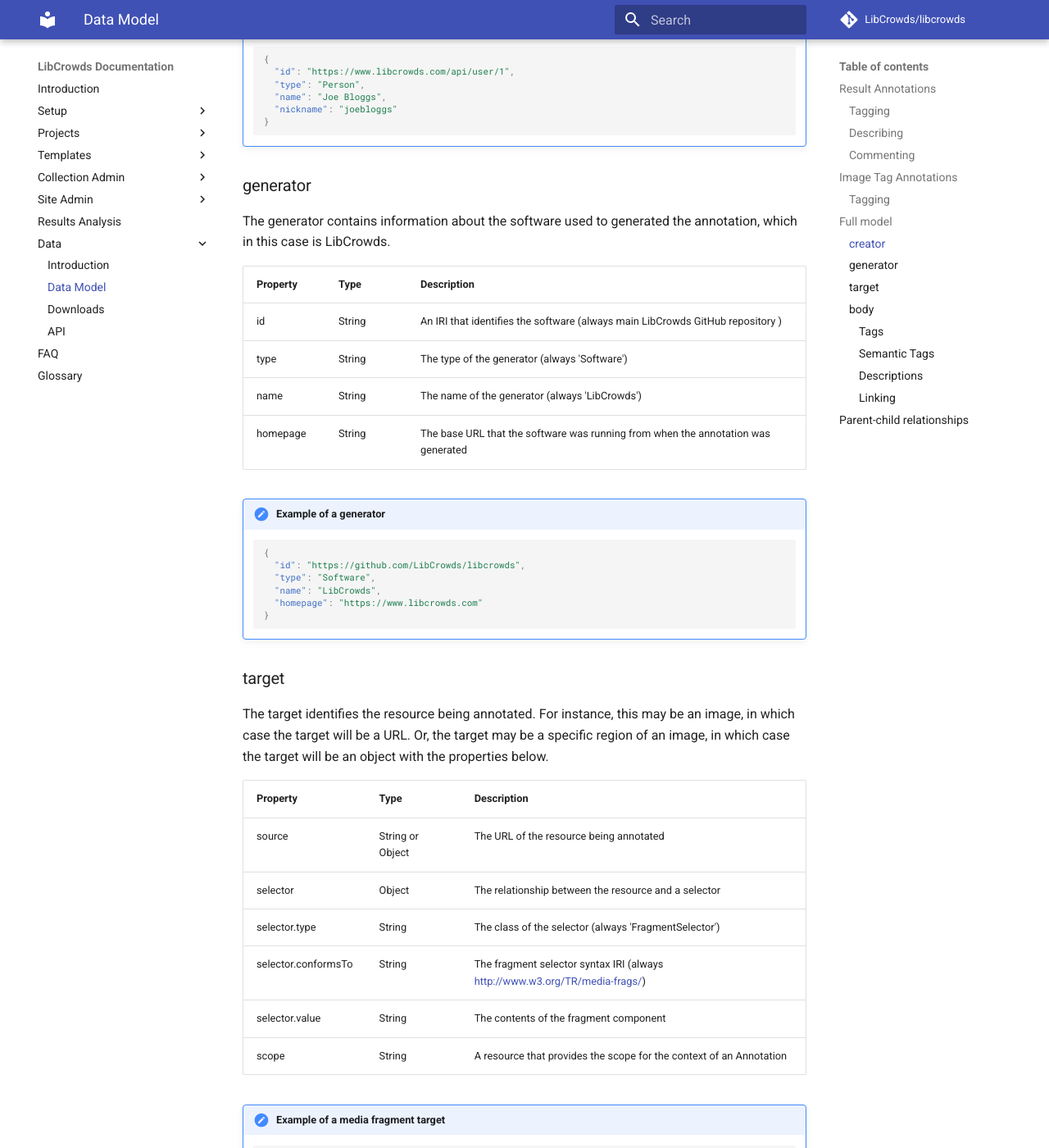
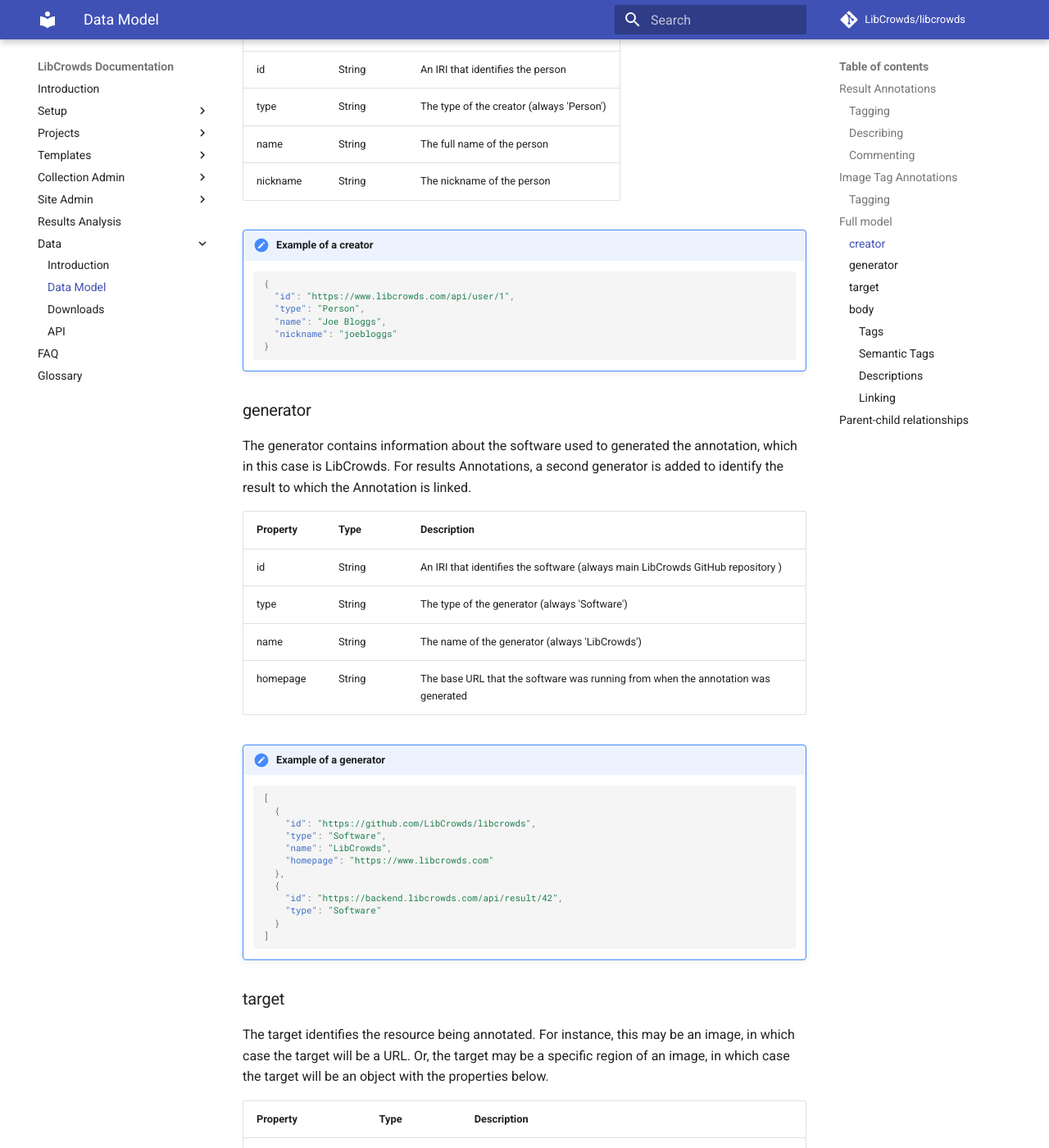
Before and after one commit to LibCrowds/docs, an MkDocs documentation site: the page built from docs/data/model.md, in a window 1280 px wide and 1400 px high, scrolled down 5203 px. Shown: the whole window at 82% size. Built offline with MkDocs 1.6.1 and Material for MkDocs 9.7.7, drawn with Linux system fonts in a browser that asks for light colours; comment, search, counter and statistics services are not loaded; old or Windows-style settings are respelled for this version of MkDocs; some of the changed text lies outside the part shown.

Commit message:
Update generators in model

````diff
--- a/docs/data/model.md
+++ b/docs/data/model.md
@@ -53,12 +53,18 @@
       "motivation": "tagging",
       "created": "2017-08-31T04:25:28.178Z",
       "generated": "2017-08-31T04:25:28.178Z",
-      "generator": {
-        "id": "https://www.libcrowds.com",
-        "type": "Software",
-        "name": "LibCrowds",
-        "homepage": "https://www.libcrowds.com"
-      },
+      "generator": [
+        {
+          "id": "https://github.com/LibCrowds/libcrowds",
+          "type": "Software",
+          "name": "LibCrowds",
+          "homepage": "https://www.libcrowds.com"
+        },
+        {
+          "id": "https://backend.libcrowds.com/api/result/42",
+          "type": "Software"
+        }
+      ],
       "body": {
         "type": "TextualBody",
         "purpose": "tagging",
@@ -91,12 +97,18 @@
       "motivation": "describing",
       "created": "018-02-08T22:15:07.152Z",
       "generated": "018-02-08T22:15:07.152Z",
-      "generator": {
-        "id": "https://www.libcrowds.com",
-        "type": "Software",
-        "name": "LibCrowds",
-        "homepage": "https://www.libcrowds.com"
-      },
+      "generator": [
+        {
+          "id": "https://github.com/LibCrowds/libcrowds",
+          "type": "Software",
+          "name": "LibCrowds",
+          "homepage": "https://www.libcrowds.com"
+        },
+        {
+          "id": "https://backend.libcrowds.com/api/result/42",
+          "type": "Software"
+        }
+      ],
       "body": [
         {
           "type": "TextualBody",
@@ -139,16 +151,22 @@
       "creator": {
         "id": "https://www.libcrowds.com/api/user/1",
         "type": "Person",
-        "name": "Joe Bloggs"
+        "name": "Joe Bloggs",
         "nickname": "joebloggs"
       },
       "generated": "2017-09-05T11:07:32.273Z",
-      "generator": {
-        "id": "https://www.libcrowds.com",
-        "type": "Software",
-        "name": "LibCrowds",
-        "homepage": "https://www.libcrowds.com"
-      },
+      "generator": [
+        {
+          "id": "https://github.com/LibCrowds/libcrowds",
+          "type": "Software",
+          "name": "LibCrowds",
+          "homepage": "https://www.libcrowds.com"
+        },
+        {
+          "id": "https://backend.libcrowds.com/api/result/42",
+          "type": "Software"
+        }
+      ],
       "body": {
         "type": "TextualBody",
         "purpose": "commenting",
@@ -258,7 +276,9 @@
 ### generator
 
 The generator contains information about the software used to generated the
-annotation, which in this case is LibCrowds.
+annotation, which in this case is LibCrowds. For results Annotations, a
+second generator is added to identify the result to which the Annotation is
+linked.
 
 | Property       | Type             | Description                                                                        |
 |----------------|------------------|------------------------------------------------------------------------------------|
@@ -270,12 +290,18 @@
 !!! summary "Example of a generator"
 
     ```json-ld
-    {
-      "id": "https://github.com/LibCrowds/libcrowds",
-      "type": "Software",
-      "name": "LibCrowds",
-      "homepage": "https://www.libcrowds.com"
-    }
+    [
+      {
+        "id": "https://github.com/LibCrowds/libcrowds",
+        "type": "Software",
+        "name": "LibCrowds",
+        "homepage": "https://www.libcrowds.com"
+      },
+      {
+        "id": "https://backend.libcrowds.com/api/result/42",
+        "type": "Software"
+      }
+    ]
     ```
 
 ### target
@@ -409,12 +435,18 @@
       "motivation": "tagging",
       "created": "2017-08-31T04:25:28.178Z",
       "generated": "2017-08-31T04:25:28.178Z",
-      "generator": {
-        "id": "https://www.libcrowds.com",
-        "type": "Software",
-        "name": "LibCrowds",
-        "homepage": "https://www.libcrowds.com"
-      },
+      "generator": [
+        {
+          "id": "https://github.com/LibCrowds/libcrowds",
+          "type": "Software",
+          "name": "LibCrowds",
+          "homepage": "https://www.libcrowds.com"
+        },
+        {
+          "id": "https://backend.libcrowds.com/api/result/42",
+          "type": "Software"
+        }
+      ],
       "body": {
         "type": "TextualBody",
         "purpose": "tagging",
@@ -441,12 +473,18 @@
       "motivation": "describing",
       "created": "018-02-08T22:15:07.152Z",
       "generated": "018-02-08T22:15:07.152Z",
-      "generator": {
-        "id": "https://www.libcrowds.com",
-        "type": "Software",
-        "name": "LibCrowds",
-        "homepage": "https://www.libcrowds.com"
-      },
+      "generator": [
+        {
+          "id": "https://github.com/LibCrowds/libcrowds",
+          "type": "Software",
+          "name": "LibCrowds",
+          "homepage": "https://www.libcrowds.com"
+        },
+        {
+          "id": "https://backend.libcrowds.com/api/result/43",
+          "type": "Software"
+        }
+      ],
       "body": [
         {
           "type": "TextualBody",
````
